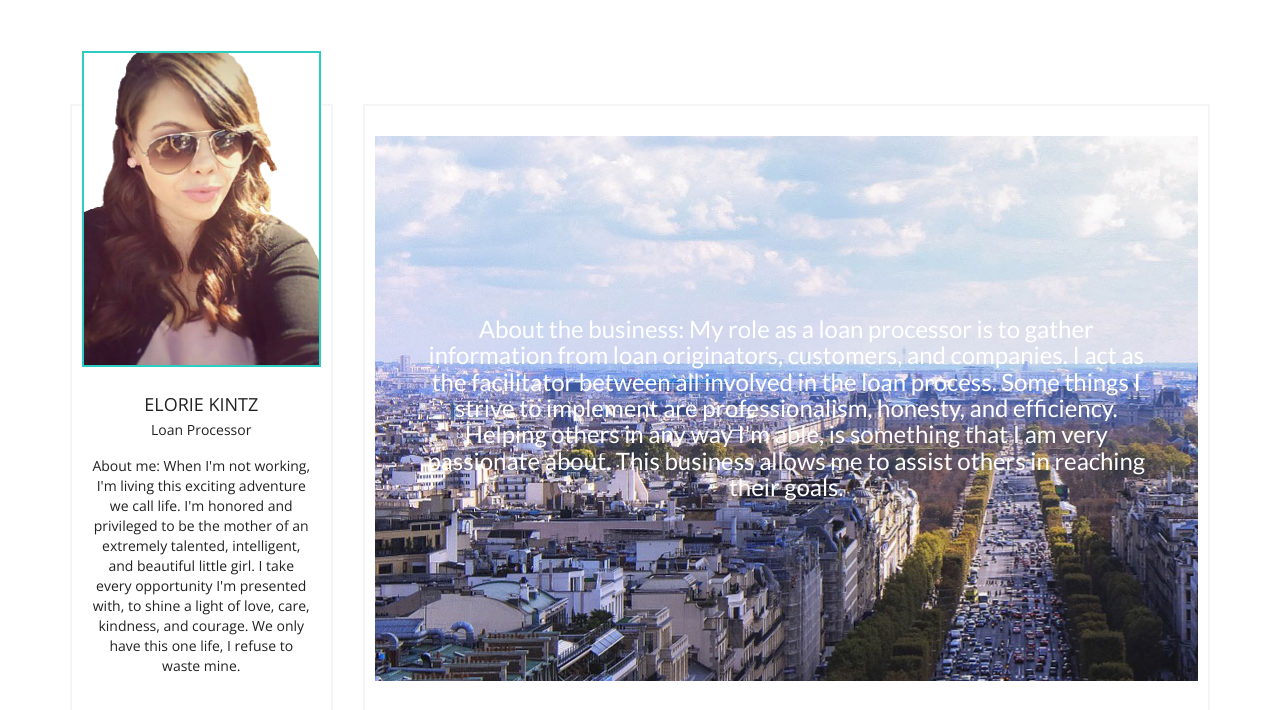
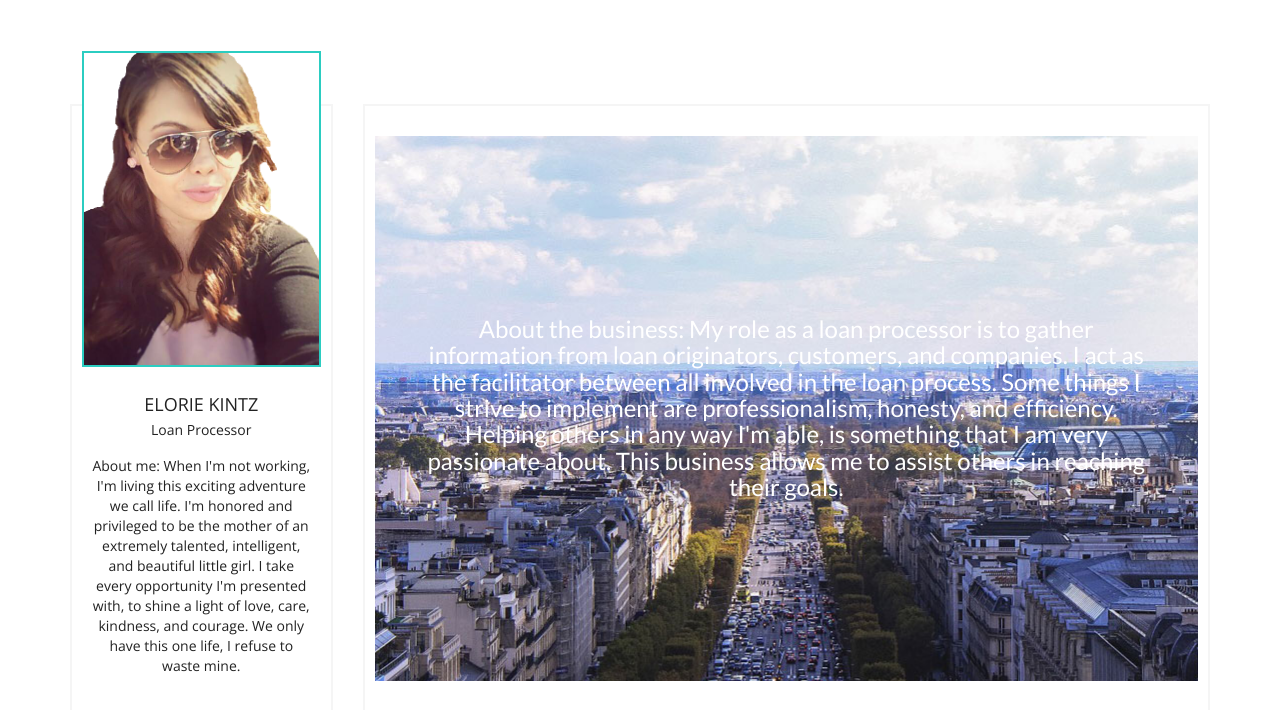
Before and after one commit to missioncfwf/El-In, a plain HTML site: page index.html in a window 1280 px wide. Shown: the part 4400-5110 px from the top of the page. Drawn offline with nearby package versions, Linux system fonts and the light colour scheme; a web font is replaced by a local one.

Commit message:
edited about business css

```diff
--- a/style.css
+++ b/style.css
@@ -1195,7 +1195,10 @@ img{
 
 .info-biz{
     padding: 180px 40px;
-    background-image: url("assets/images/slider-3.jpg");
+    background: rgba(0, 0, 0, .5) url("assets/images/slider-3.jpg") no-repeat center top;
+/*    background: rgba(0, 0, 0, .5) url("assets/images/slider-3.jpg") no repeat center center;*/
+/*    opacity: 0.1;*/
+
     color:white;
 }
 
```
